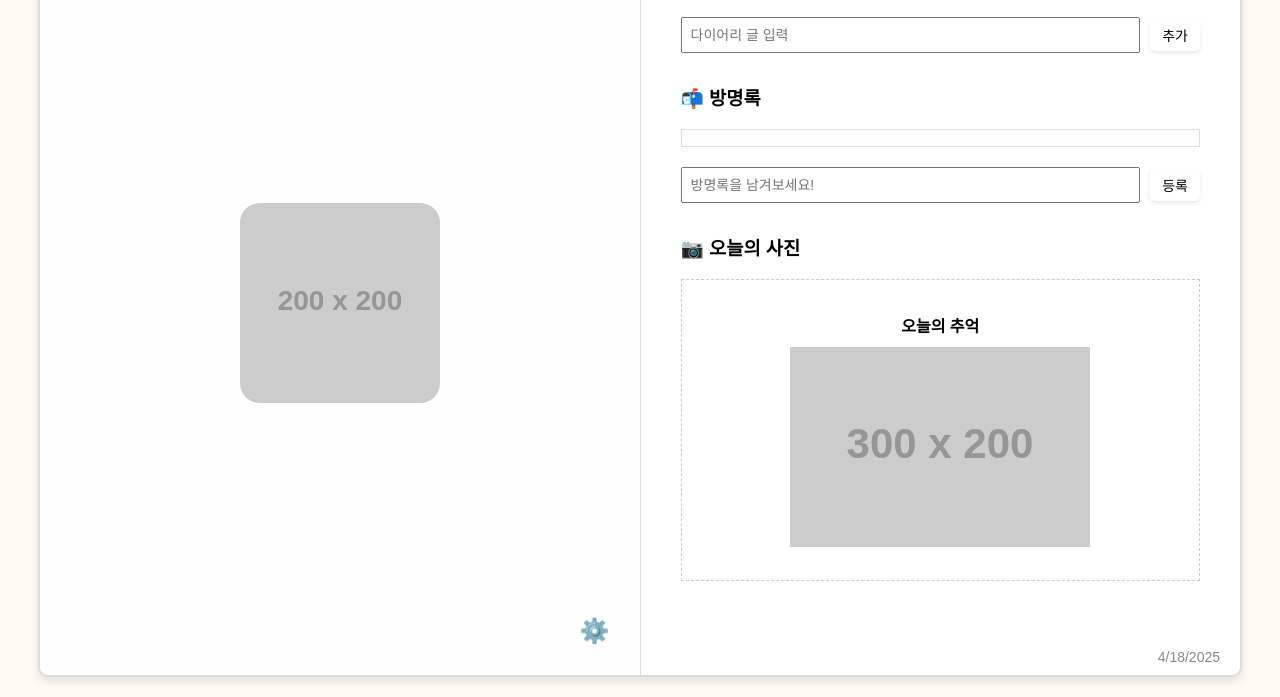
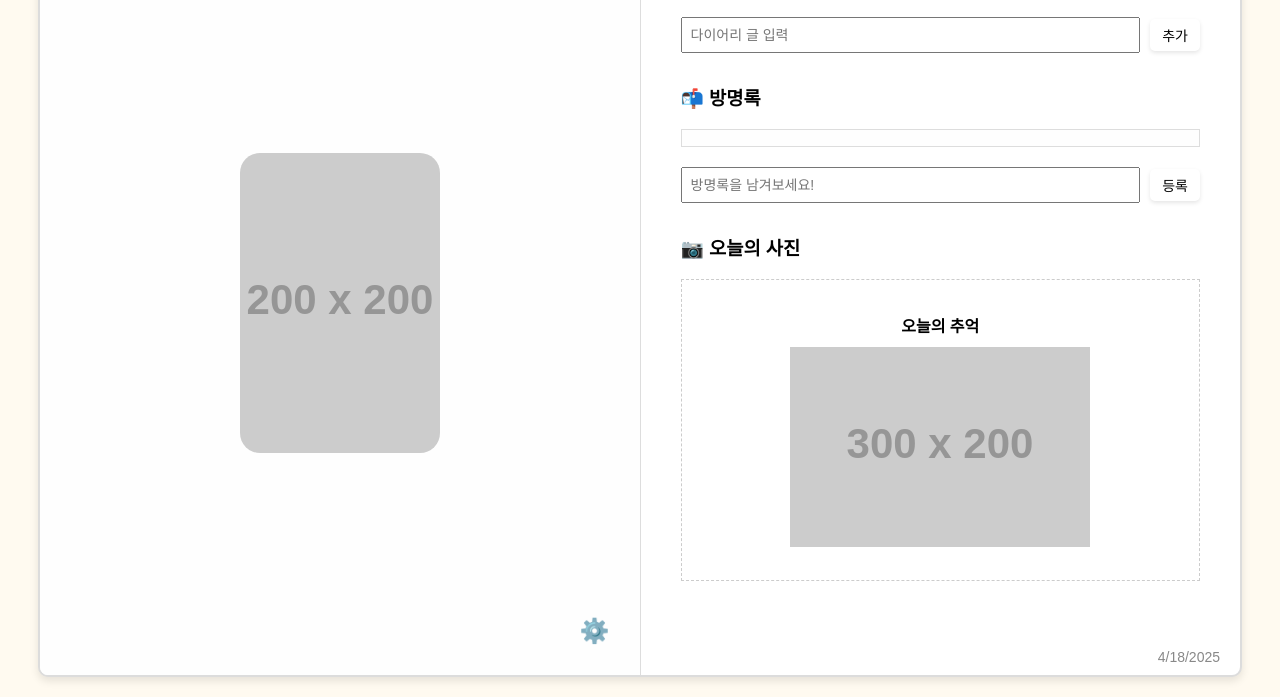
Before and after one commit to Eplious/Minihome, a plain HTML site: page index.html in a window 1280 px wide. Shown: the part 147-844 px from the top of the page. Drawn offline with Linux system fonts and the light colour scheme; no server answers; placeholder pictures from the web are drawn by us.

Commit message:
Update index.html

```diff
--- a/index.html
+++ b/index.html
@@ -170,7 +170,7 @@
     .left-page img {
       width: 80%;
       max-width: 200px;
-      height: auto;
+      height: 50%;
       border-radius: 20px;
       object-fit: cover;
     }
```
